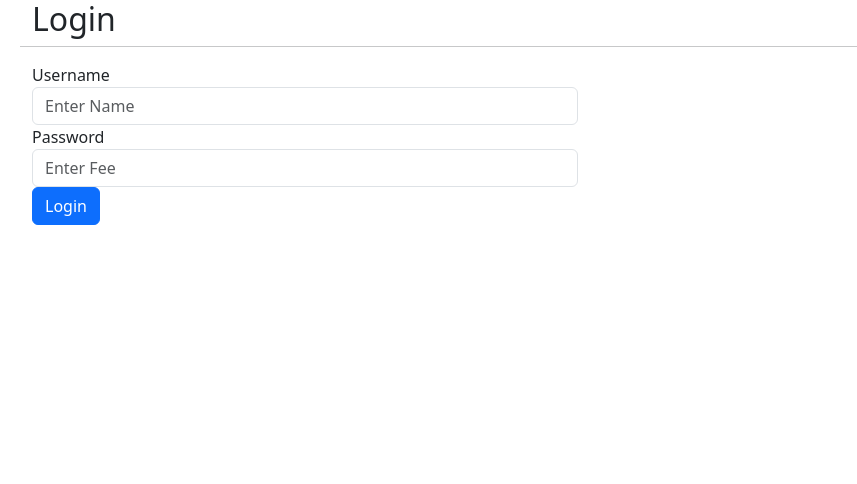
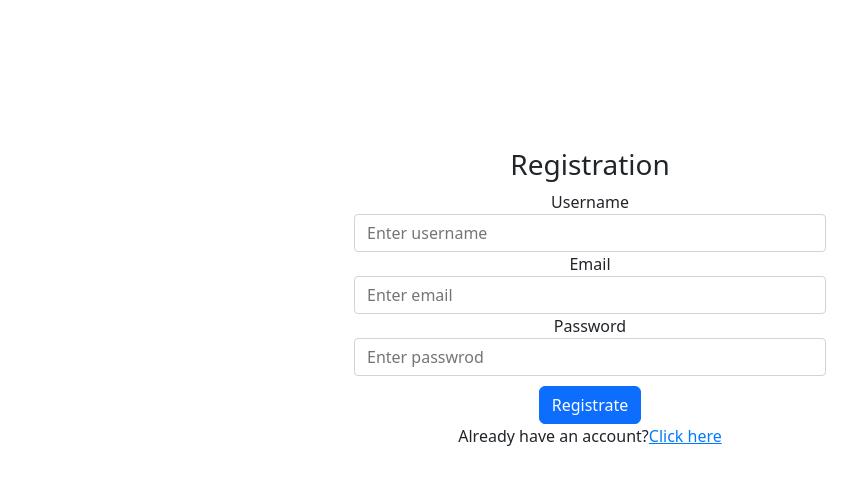
Before and after one commit to mstitel-0/Task-manager, a React (Create React App) app in the folder src/main/java/com/mstitel/timemanager/UI/: page /signup in a window 1280 px wide. Shown: the top 484 px of the page, without its empty margins (50-907 px from the left). Built offline with nearby package versions, Linux system fonts and the light colour scheme.

Commit message:
Login/Register functional

```diff
--- a/src/main/java/com/mstitel/timemanager/UI/src/App.js
+++ b/src/main/java/com/mstitel/timemanager/UI/src/App.js
@@ -2,11 +2,10 @@ import logo from './logo.svg';
 import './App.css';
 import api from './api/axiosConfig';
 import {useState, useEffect} from 'react';
-import Layout from './components/Layout';
 import {Routes, Route} from 'react-router-dom';
-import Home from './components/home/Home';
-import { BrowserRouter } from 'react-router-dom';
-import Login from './components/Auth/Login';
+import Home from './components/Home/Home';
+import Login from './components/Login/Login';
+import Registration from './components/Signup/Registration'
 // function App() {
 
 //   const [tasks, setTasks] = useState();
@@ -50,7 +49,13 @@ import Login from './components/Auth/Login';
 function App() {
     return(
       <div>
-      <Login/>
+
+        <Routes>
+          <Route path= "/home" element={ <Home/> } />
+          <Route path= "/login" element={ <Login/> }/>
+          <Route path= "/signup" element= { <Registration/> }/>
+        </Routes>
+
     </div>
     )
 }
--- a/src/main/java/com/mstitel/timemanager/UI/src/components/Auth/Login.jsx
+++ /dev/null
@@ -1,82 +0,0 @@
-import { useState } from "react";
-import { useNavigate } from "react-router-dom";
-import axios from "axios";
-
-function Login(){
-
-    const [username, setUsername] = useState("");
-    const [password, setPassword] = useState("");
-    const navigate = useNavigate();
-
-
-    async function login(event) {
-        event.preventDefault();
-        try {
-          await axios.post("http://localhost:8080/api/auth/signin", {
-            username: username,
-            password: password,
-            }).then((res) =>
-            {
-                console.log(res);
-                navigate('/home');
-          }, fail => {
-            alert("Incorrect data");
-           console.error(fail);
-  });
-        }
-
-         catch (err) {
-          alert(err);
-        }
-
-      }
-
-
-
-    return(
-       <div>
-            <div class="container">
-            <div class="row">
-                <h2>Login</h2>
-             <hr/>
-             </div>
-
-             <div class="row">
-             <div class="col-sm-6">
-            <form>
-        <div class="form-group">
-          <label>Username</label>
-          <input type="username"  class="form-control" id="username" placeholder="Enter Name"
-
-          value={username}
-          onChange={(event) => {
-            setUsername(event.target.value);
-          }}
-
-          />
-
-        </div>
-
-        <div class="form-group">
-            <label>Password</label>
-            <input type="password"  class="form-control" id="password" placeholder="Enter Fee"
-
-            value={password}
-            onChange={(event) => {
-              setPassword(event.target.value);
-            }}
-
-            />
-          </div>
-                  <button type="submit" class="btn btn-primary" onClick={login} >Login</button>
-              </form>
-
-            </div>
-            </div>
-            </div>
-
-    </div>
-    )
-}
-
-export default Login
--- /dev/null
+++ b/src/main/java/com/mstitel/timemanager/UI/src/components/Home/Home.jsx
@@ -0,0 +1,11 @@
+function Home() {
+    return(
+        <div>
+
+            <p>Homeeee</p>
+
+        </div>
+    )
+}
+
+export default Home;
--- a/src/main/java/com/mstitel/timemanager/UI/src/components/Layout.js
+++ /dev/null
@@ -1,13 +0,0 @@
-import { Outlet } from "react-router-dom";
-
-import React from "react"
-
-const Layout = () => {
-    return(
-        <main>
-            <Outlet/>
-        </main>
-    )
-}
-
-export default Layout
--- /dev/null
+++ b/src/main/java/com/mstitel/timemanager/UI/src/components/Login/Login.css
@@ -0,0 +1,43 @@
+.containeros {
+    width: 50%;
+    margin: 0 auto;
+    padding: 20px;
+    box-sizing: border-box;
+    text-align: center;
+    justify-content: center;
+    margin-top: 10%;
+  }
+.input{
+    width: 100%;
+    padding: 0.375rem 0.75rem;
+    font-size: 1rem;
+    line-height: 1.5;
+    color: #495057;
+    background-color: #fff;
+    background-clip: padding-box;
+    border: 1px solid #ced4da;
+    border-radius: 0.25rem;
+    transition: border-color 0.15s ease-in-out, box-shadow 0.15s ease-in-out;
+}
+
+.input:focus{
+    border-color: #80bdff;
+    outline: 0;
+    box-shadow: 0 0 0 0.2rem rgba(0, 123, 255, 0.25);
+}
+.clickable-text {
+    color: #007bff; /* Blue color for the link */
+    cursor: pointer;
+    text-decoration: underline;
+    transition: color 0.3s ease-in-out, text-decoration 0.3s ease-in-out;
+  }
+
+  .clickable-text:focus,
+  .clickable-text:hover {
+    color: #0056b3; /* Darker blue color on focus/hover */
+    text-decoration: none; /* Remove underline on focus/hover */
+  }
+
+  button#loginbtn{
+    margin-top: 10px;
+  }
--- /dev/null
+++ b/src/main/java/com/mstitel/timemanager/UI/src/components/Login/Login.jsx
@@ -0,0 +1,63 @@
+import { useState } from "react";
+import { useNavigate } from "react-router-dom";
+import axios from "../../api/axiosConfig";
+import './Login.css';
+
+function Login(){
+
+    const [username, setUsername] = useState("");
+    const [password, setPassword] = useState("");
+    const navigate = useNavigate();
+
+
+    async function login(event) {
+        event.preventDefault();
+        try {
+          await axios.post("/api/auth/signin", {
+            username: username,
+            password: password
+            }).then((res) => {
+              console.log(res);
+              navigate('/home');
+            }, fail => {
+              alert("Incorrect login or password");
+              console.error(fail);
+            });
+          }
+         catch (err) {
+          alert(err);
+        }
+      }
+
+    return(
+       <div>
+          <div className="containeros">
+            <h3>Login</h3>
+                <label>Username</label>
+
+                <input type="username"  className="input" id="username" placeholder="Enter username"
+                  value={username}
+                  onChange={(event) => {
+                  setUsername(event.target.value);
+                  }}
+                />
+
+                <label>Password</label>
+
+                <input  type="password"  className="input" id="password" placeholder="Enter password"
+                  value={password}
+                  onChange={(event) => {
+                  setPassword(event.target.value);
+                  }}
+                />
+
+                <button id="loginbtn" type="submit" className="btn btn-primary" onClick={login} >Login</button>
+                <p>Don't have an account?<span onClick={() => {
+                  navigate('/signup');
+                }} className="clickable-text">Sign up</span></p>
+          </div>
+        </div>
+    )
+}
+
+export default Login
--- /dev/null
+++ b/src/main/java/com/mstitel/timemanager/UI/src/components/Signup/Registration.css
@@ -0,0 +1,43 @@
+.containeros {
+  width: 40%;
+  margin: 0 auto;
+  padding: 20px;
+  box-sizing: border-box;
+  text-align: center;
+  justify-content: center;
+  margin-top: 10%;
+}
+.input{
+  width: 100%;
+  padding: 0.375rem 0.75rem;
+  font-size: 1rem;
+  line-height: 1.5;
+  color: #495057;
+  background-color: #fff;
+  background-clip: padding-box;
+  border: 1px solid #ced4da;
+  border-radius: 0.25rem;
+  transition: border-color 0.15s ease-in-out, box-shadow 0.15s ease-in-out;
+}
+
+.input:focus{
+  border-color: #80bdff;
+  outline: 0;
+  box-shadow: 0 0 0 0.2rem rgba(0, 123, 255, 0.25);
+}
+.clickable-text {
+  color: #007bff; /* Blue color for the link */
+  cursor: pointer;
+  text-decoration: underline;
+  transition: color 0.3s ease-in-out, text-decoration 0.3s ease-in-out;
+}
+
+.clickable-text:focus,
+.clickable-text:hover {
+  color: #0056b3; /* Darker blue color on focus/hover */
+  text-decoration: none; /* Remove underline on focus/hover */
+}
+
+button#signupbtn{
+  margin-top: 10px;
+}
--- /dev/null
+++ b/src/main/java/com/mstitel/timemanager/UI/src/components/Signup/Registration.jsx
@@ -0,0 +1,75 @@
+import axios from "axios";
+import { useState } from "react";
+import './Registration.css'
+import { useNavigate } from "react-router-dom";
+function Registration(){
+
+    const [username, setUsername] = useState("");
+    const [email, setEmail] = useState("");
+    const [password, setPassword] = useState("");
+    const navigate = useNavigate();
+
+    async function signup(event){
+        event.preventDefault();
+        try{
+            await axios.post("http://localhost:8080/api/auth/signup",{
+                username: username,
+                email: email,
+                password: password
+            }).then( (res) => {
+                console.log(res);
+                 axios.post("http://localhost:8080/api/auth/signin", {
+                    username: username,
+                    password: password,
+                    }).then((res) => {
+                        console.log(res);
+                        navigate('/home');
+                    }, fail => {
+                      alert("Incorrect data");
+                      console.error(fail);
+                    });
+            }, fail => {
+                alert("Something went wrong");
+                console.log(fail);
+            })
+        }
+        catch(err){
+            console.log(err);
+        }
+    }
+
+    return(
+        <div>
+            <div className="containeros">
+                <h3>Registration</h3>
+                <label>Username</label>
+                <input type="username" className="input" id ="username" placeholder="Enter username"
+                    value={username}
+                    onChange={(event) => {
+                        setUsername(event.target.value);
+                    }}
+                />
+                <label>Email</label>
+                <input type="email" className="input" id="email" placeholder="Enter email"
+                    value={email}
+                    onChange={(event) => {
+                        setEmail(event.target.value);
+                    }}
+                />
+                <label>Password</label>
+                <input type="password" className="input" id="password" placeholder="Enter passwrod"
+                    value={password}
+                    onChange={(event) => {
+                        setPassword(event.target.value);
+                    }}
+                />
+                <button id="signupbtn"type="submit" className="btn btn-primary" onClick={signup}>Registrate</button>
+                <p>Already have an account?<span onClick={ () => {
+                    navigate("/login");
+                    }} className="clickable-text">Click here</span></p>
+            </div>
+        </div>
+    )
+}
+
+export default Registration
--- a/src/main/java/com/mstitel/timemanager/UI/src/components/home/Home.js
+++ /dev/null
@@ -1,11 +0,0 @@
-import React from "react"
-
-const Home = () => {
-    return(
-        <div>
-            Welcome!!
-        </div>
-    )
-}
-
-export default Home
```
Also changed, not shown: src/main/java/com/mstitel/timemanager/UI/src/components/Home/Home.css (added), 1 other file (tests, documents, lock files or other folders).
